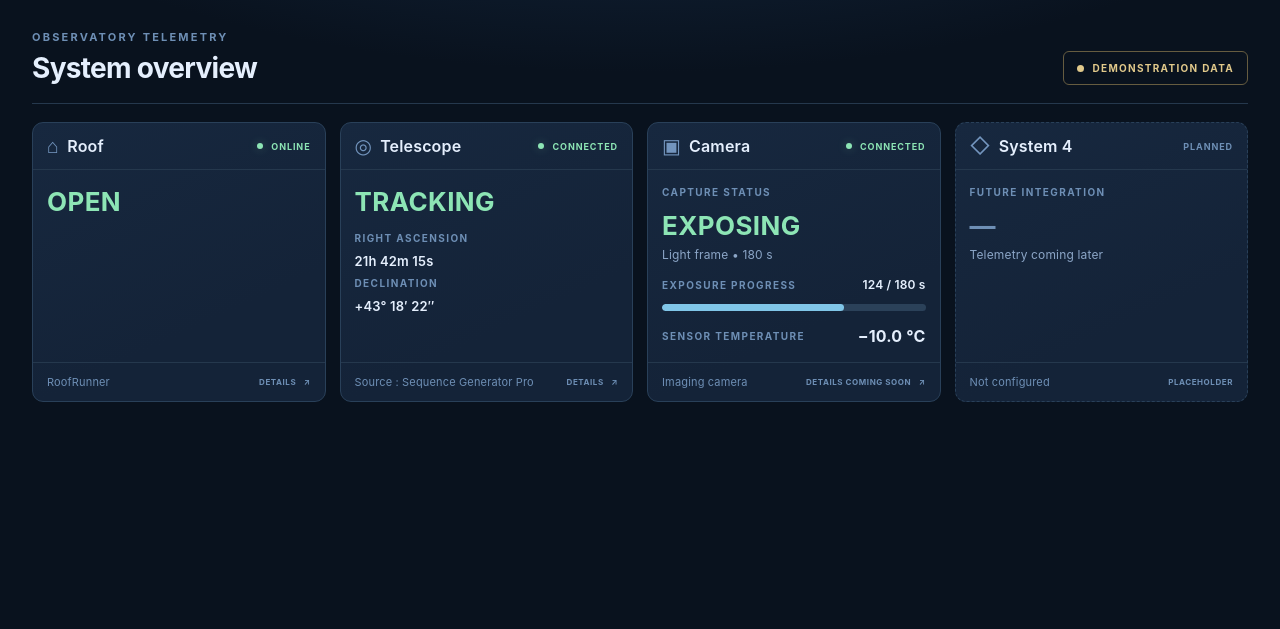
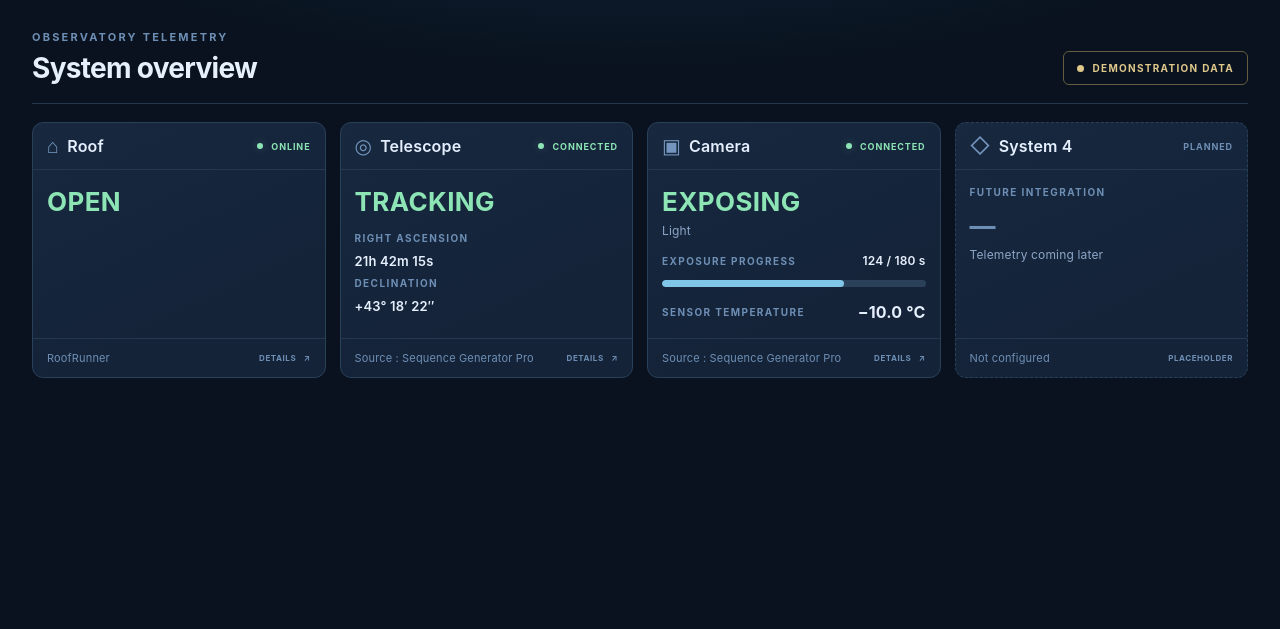
Before and after one commit to EorEquis/TSOLive, a FastAPI app: page / in a window 1280 px wide. Shown: the part 102-731 px from the top of the page. Run offline with FastAPI, Linux system fonts and the light colour scheme.

Commit message:
Update Camera tile labels and SGP source

```diff
--- a/templates/index.html
+++ b/templates/index.html
@@ -40,11 +40,11 @@
 
         <article class="tile" tabindex="0" aria-label="Camera system details, coming soon">
           <div class="tile-head"><div class="tile-title"><span class="tile-icon" aria-hidden="true">▣</span><h3>Camera</h3></div><span class="device-tag"><span class="status-dot"></span>CONNECTED</span></div>
-          <div class="tile-body"><p class="metric-label">CAPTURE STATUS</p><p class="big-status">EXPOSING</p><p class="description">Light frame <span aria-hidden="true">•</span> 180 s</p>
+          <div class="tile-body"><p class="big-status">EXPOSING</p><p class="description">Light</p>
             <div class="exposure"><div class="exposure-label"><span>EXPOSURE PROGRESS</span><strong>124 / 180 s</strong></div><div class="progress-track" role="progressbar" aria-valuenow="124" aria-valuemin="0" aria-valuemax="180" aria-label="Exposure progress"><div class="progress-fill"></div></div></div>
             <div class="sensor"><span>SENSOR TEMPERATURE</span><strong>−10.0 °C</strong></div>
           </div>
-          <div class="tile-foot"><span>Imaging camera</span><span class="foot-right">DETAILS COMING SOON <span aria-hidden="true">↗</span></span></div>
+          <div class="tile-foot"><span>Source : Sequence Generator Pro</span><span class="foot-right">DETAILS <span aria-hidden="true">↗</span></span></div>
         </article>
         <article class="tile placeholder-tile" aria-label="Future observatory system placeholder">
           <div class="tile-head"><div class="tile-title"><span class="tile-icon" aria-hidden="true">◇</span><h3>System 4</h3></div><span class="device-tag pending-tag">PLANNED</span></div>
```
